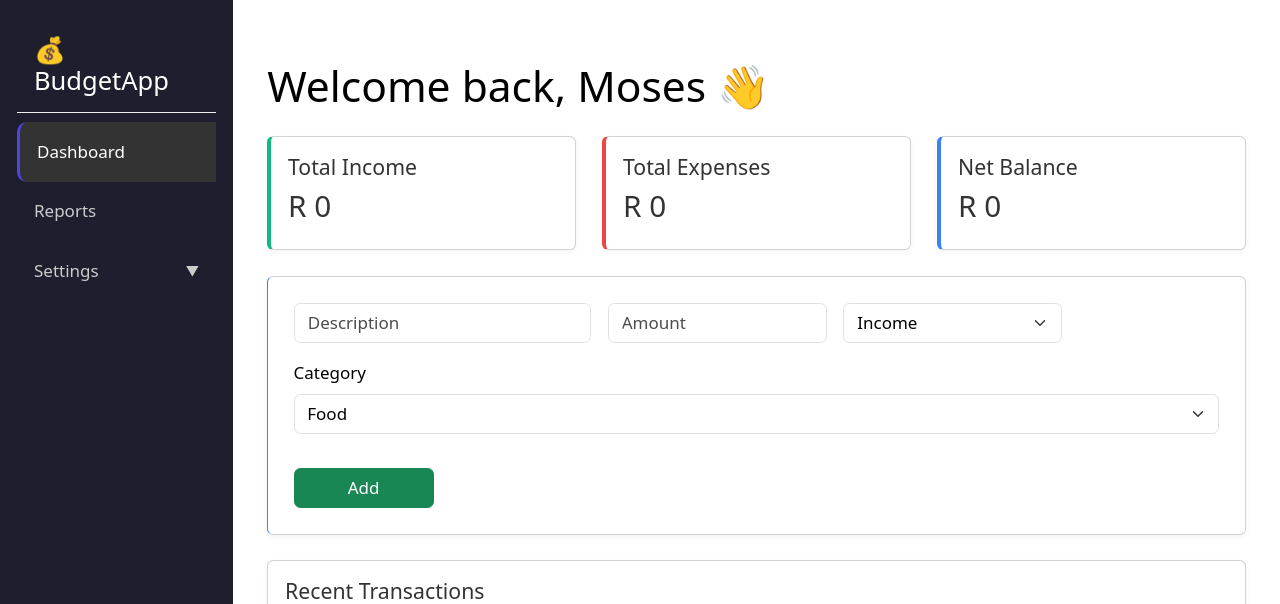
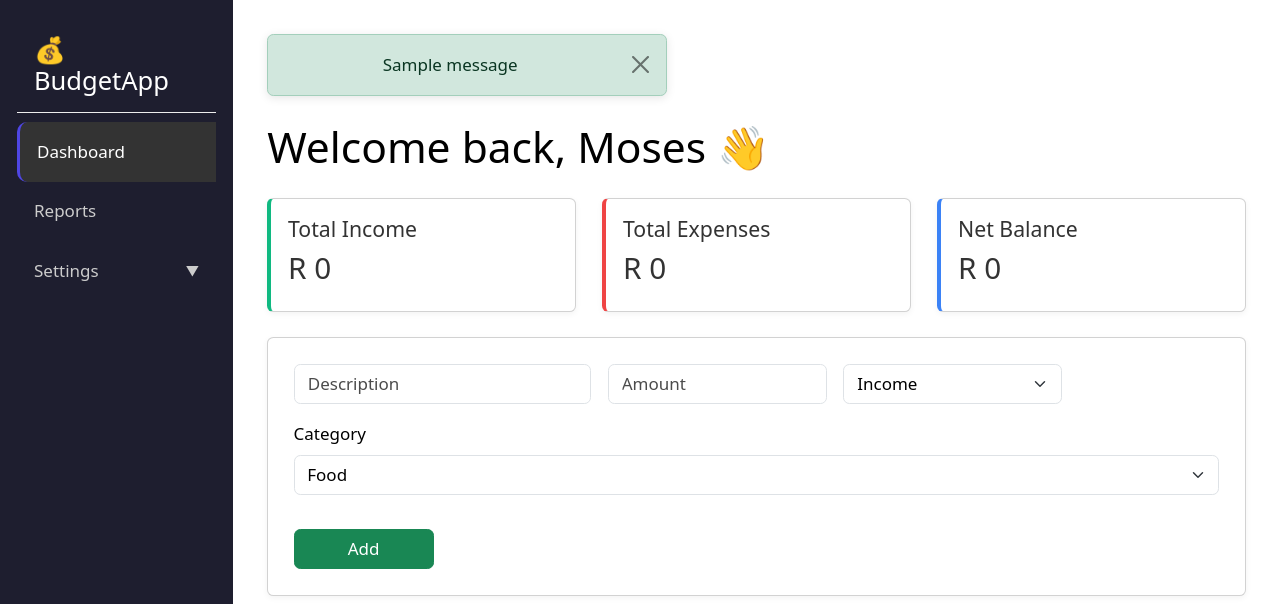
Before and after one commit to Ngwanatuka/budget-tracker, a Flask app: page / in a window 1280 px wide. Shown: the top 604 px of the page. Run offline with Flask 3, Linux system fonts and the light colour scheme; one stand-in notice (Sample message) is shown.

Commit message:
Bootstrap alert style error/success

```diff
--- a/app/templates/dashboard.html
+++ b/app/templates/dashboard.html
@@ -41,6 +41,23 @@
 
         <!-- Main Content -->
         <div class="flex-grow-1 content-wrapper">
+
+            <!-- Flash Messages -->
+            {% with messages = get_flashed_messages(with_categories=true) %}
+            {% if messages %}
+            <div class="alert-container">
+                {% for category, message in messages %}
+                <div class="alert alert-{{ 'danger' if category == 'error' else category }} alert-dismissible fade show"
+                    role="alert">
+                    {{ message }}
+                    <button type="button" class="btn-close" data-bs-dismiss="alert" aria-label="Close"></button>
+                </div>
+                {% endfor %}
+            </div>
+            {% endif %}
+            {% endwith %}
+
+
             <h1 class="mb-4">Welcome back, Moses 👋</h1>
 
             <!-- Summary Cards -->
```
